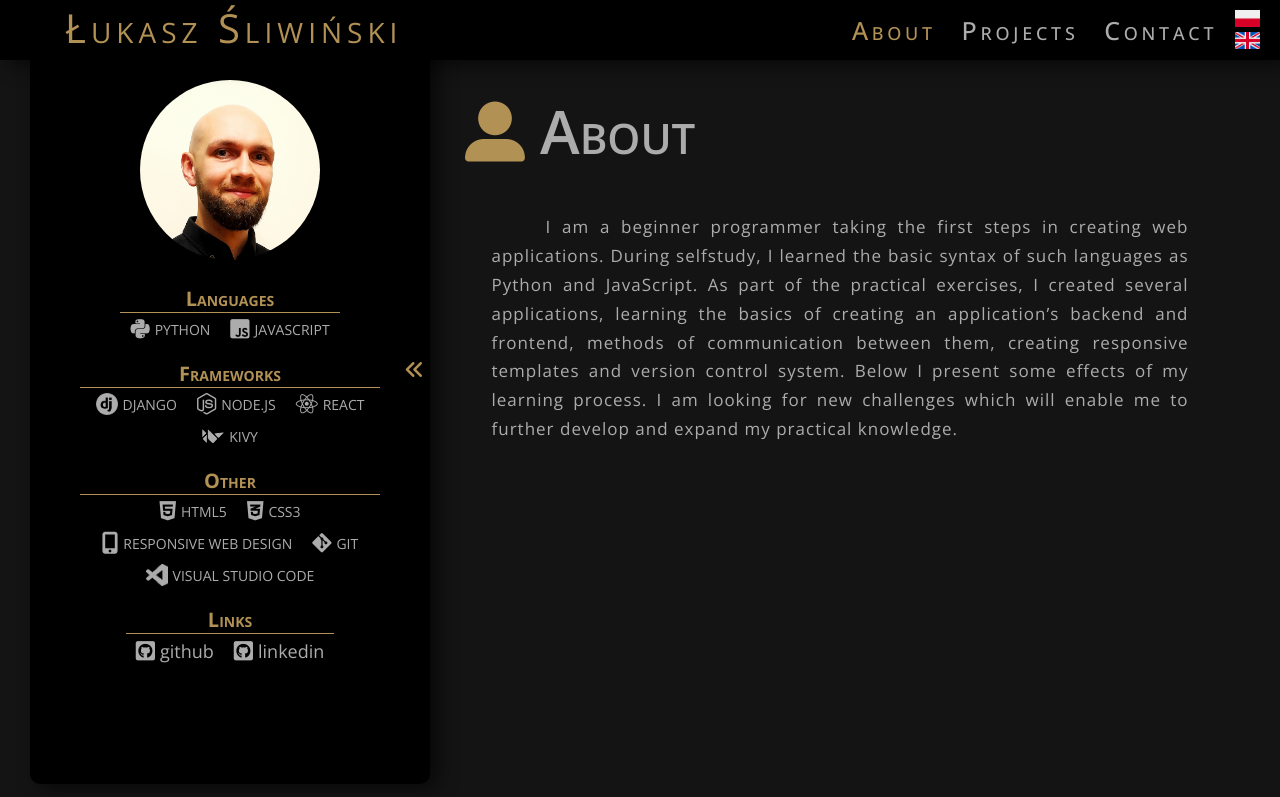
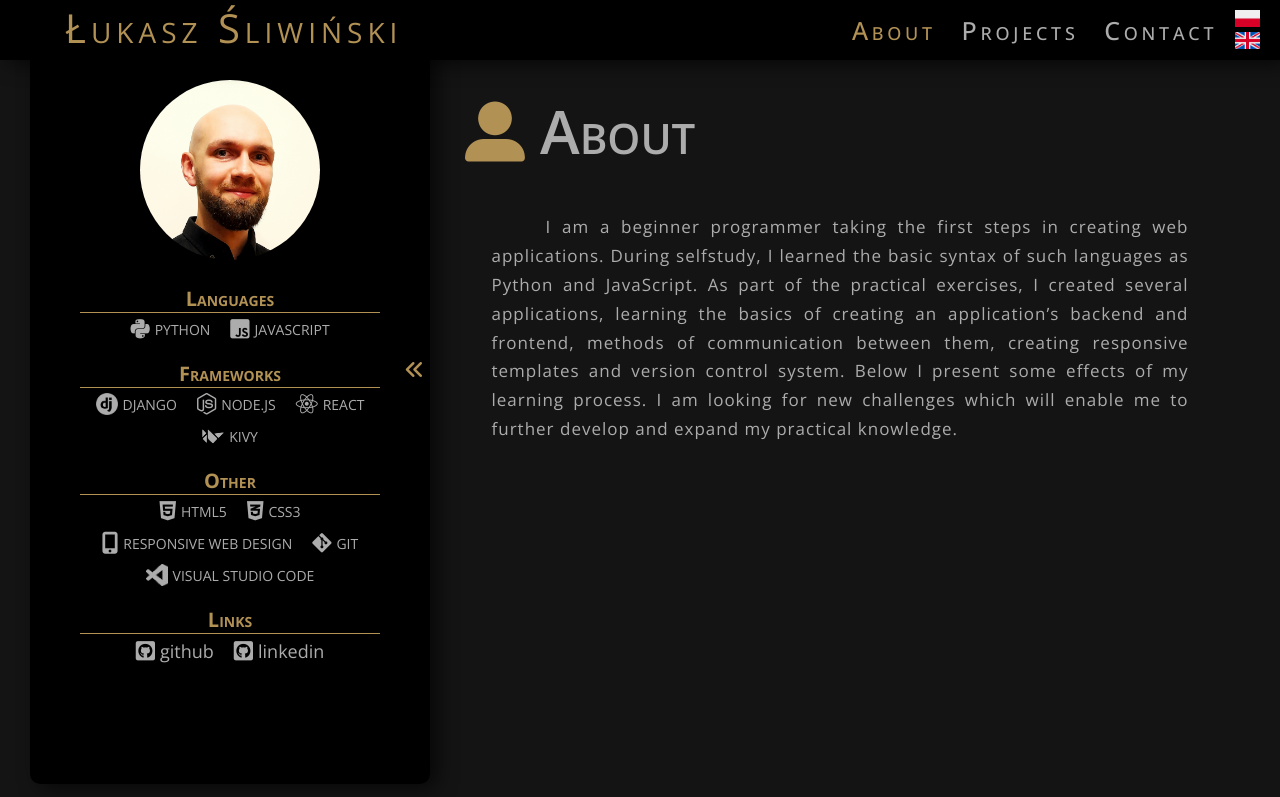
Before and after one commit to lukaszsliwinski/lukaszsliwinski.github.io, a plain HTML site: page index.html in a window 1280 px wide. Shown: the top 797 px of the page. Drawn offline with nearby package versions, Linux system fonts and the light colour scheme.

Commit message:
change general header underline's width

```diff
--- a/css/general.css
+++ b/css/general.css
@@ -66,7 +66,7 @@
     height: 180px;
 }
 
-.general-wrapper {
+.general-details > div {
     width: 100%;
 }
 
```
